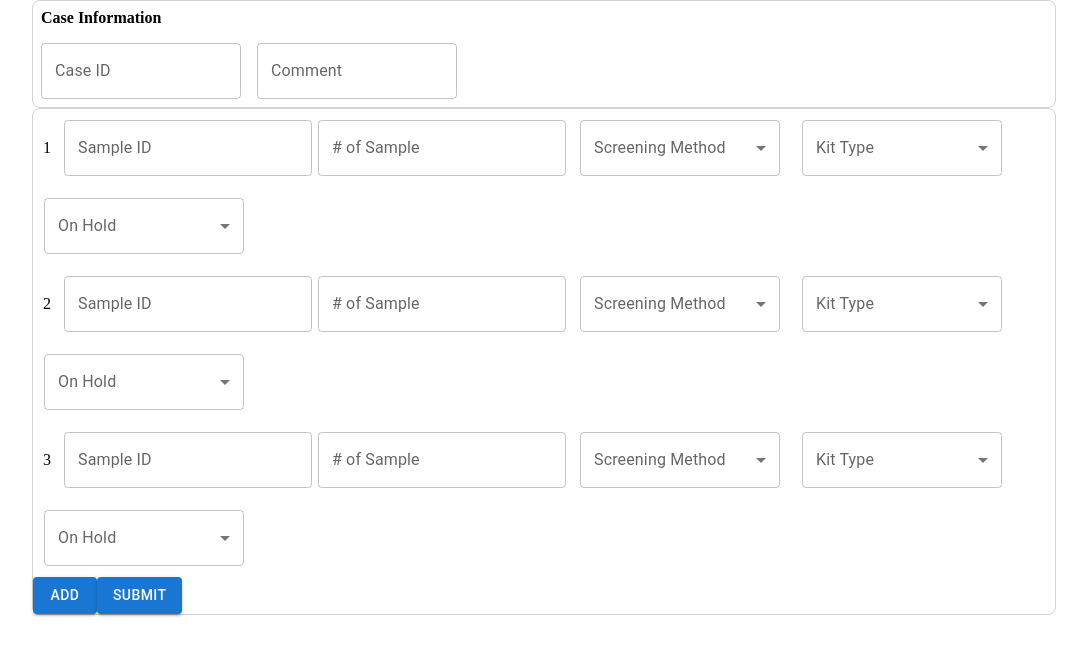
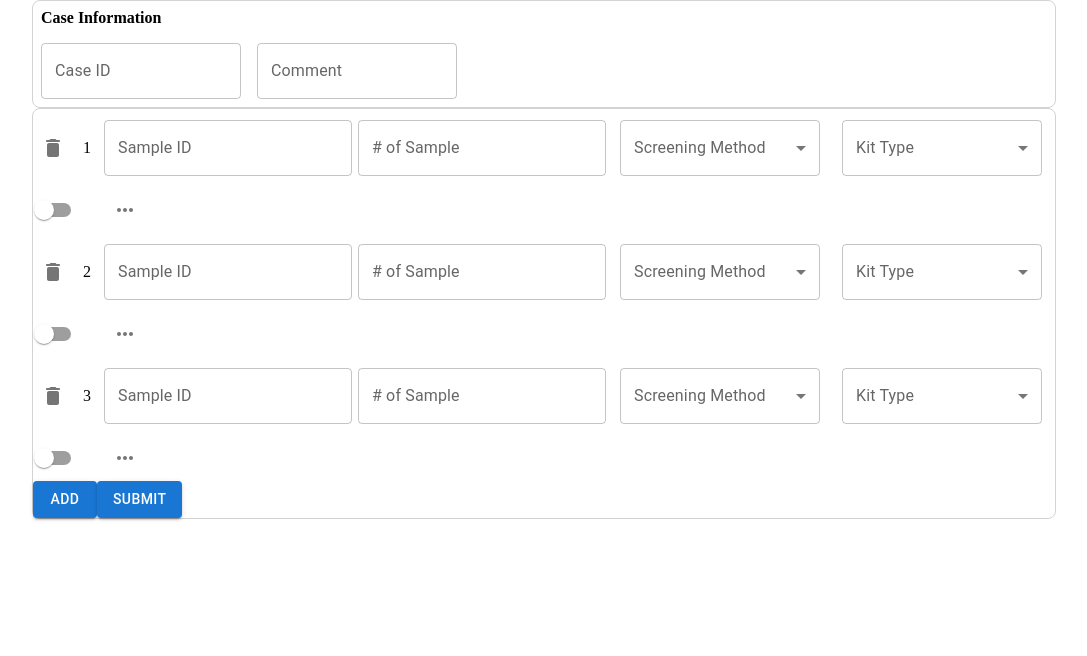
Before and after one commit to CozySchmidt/LeanForensics, a React (Create React App) app: page /case-editor in a window 1280 px wide. Shown: the top 656 px of the page, without its empty margins (96-1183 px from the left). Built offline with nearby package versions, Linux system fonts and the light colour scheme.

Commit message:
case editor basic ui completed

```diff
--- a/package.json
+++ b/package.json
@@ -6,7 +6,7 @@
   "dependencies": {
     "@emotion/react": "^11.5.0",
     "@emotion/styled": "^11.3.0",
-    "@mui/icons-material": "^5.0.4",
+    "@mui/icons-material": "^5.0.5",
     "@mui/material": "^5.0.4",
     "@mui/styles": "^5.0.1",
     "@mui/x-data-grid": "^5.0.0-beta.4",
--- a/src/screens/BatchEditorScreen.js
+++ b/src/screens/BatchEditorScreen.js
@@ -72,7 +72,9 @@ function BatchEditorScreen({ location }) {
       editMode && editBatchData ? editBatchData.extractionTypeId : ""
     );
     setComment(editMode && editBatchData ? editBatchData.comment : "");
-  }, []);
+
+    //TODO: set editMode after checking status 200 or 404
+  }, [editMode]);
 
   const onSubmitBatch = () => {
     let batchObj = {
--- a/src/screens/CaseEditorScreen.js
+++ b/src/screens/CaseEditorScreen.js
@@ -1,34 +1,42 @@
 import React from "react";
-import Grid from "@mui/material/Grid";
 import Box from "@mui/material/Box";
 import TextField from "@mui/material/TextField";
 import MenuItem from "@mui/material/MenuItem";
 import Button from "@mui/material/Button";
+import Switch from "@mui/material/Switch";
+import FormControlLabel from "@mui/material/FormControlLabel";
+import DeleteRoundedIcon from "@mui/icons-material/DeleteRounded";
+import IconButton from "@mui/material/IconButton";
+import Menu from "@mui/material/Menu";
+import MoreHorizIcon from "@mui/icons-material/MoreHoriz";
 
 import "./CaseEditorScreen.css";
 import { kitTypeData, screeningData } from "../constants/testData";
 
 const placeHolderData = [
   {
+    key: new Date().getTime() + 1,
     sampleId: "",
     numSample: "",
     screening: "",
     kitType: "",
-    onHold: "",
+    onHold: false,
   },
   {
+    key: new Date().getTime() + 2,
     sampleId: "",
     numSample: "",
     screening: "",
     kitType: "",
-    onHold: "",
+    onHold: false,
   },
   {
+    key: new Date().getTime() + 3,
     sampleId: "",
     numSample: "",
     screening: "",
     kitType: "",
-    onHold: "",
+    onHold: false,
   },
 ];
 
@@ -39,6 +47,7 @@ const CaseEditorScreen = () => {
   const [comment, setComment] = React.useState("");
 
   const onSubmitCase = () => {
+    //TODO: validation required
     let caseObj = {
       caseId: caseId,
       comment: comment,
@@ -61,7 +70,41 @@ const CaseEditorScreen = () => {
   };
 
   const checkNotEmptyObject = (obj) => {
-    return !Object.values(obj).every((x) => x === null || x === "");
+    return !Object.values(obj).every(
+      (x) => x === null || x === "" || x === false
+    );
+  };
+
+  const addSubRow = (obj) => {
+      setSampleList([
+        ...sampleList,
+        {
+          key: new Date().getTime(),
+          sampleId: obj.sampleId+"-",
+          numSample: obj.numSample,
+          screening: obj.screening,
+          kitType: obj.kitType,
+          onHold: obj.onHold,
+        },
+      ]);
+  };
+  const addNewRow = () => {
+      setSampleList([
+        ...sampleList,
+        {
+          key: new Date().getTime(),
+          sampleId: "",
+          numSample: "",
+          screening: "",
+          kitType: "",
+          onHold: false,
+        },
+      ]);
+  };
+
+  const deleteRow = (index) => {
+    const items = sampleList.filter((item, i) => index !== i);
+    setSampleList(items);
   };
 
   return (
@@ -94,23 +137,17 @@ const CaseEditorScreen = () => {
 
         <Box border="1px solid lightgrey" borderRadius="8px">
           {sampleList.map((sample, i) => {
-            return <SampleRow key={i} order={i + 1} obj={sample} />;
+            return (
+              <SampleRow
+                key={sample.key}
+                index={i}
+                obj={sample}
+                onDelete={deleteRow}
+                onAdd={addSubRow}
+              />
+            );
           })}
-          <Button
-            variant="contained"
-            onClick={() => {
-              setSampleList([
-                ...sampleList,
-                {
-                  sampleId: "",
-                  numSample: "",
-                  screening: "",
-                  kitType: "",
-                  onHold: "",
-                },
-              ]);
-            }}
-          >
+          <Button variant="contained" onClick={addNewRow}>
             Add
           </Button>
           <Button variant="contained" onClick={onSubmitCase}>
@@ -124,21 +161,39 @@ const CaseEditorScreen = () => {
 
 const SampleRow = (props) => {
   const [sampleObj, setSampleObj] = React.useState(props.obj);
-  const [sampleId, setSampleId] = React.useState("");
-  const [numSample, setNumSample] = React.useState("");
-  const [screening, setScreening] = React.useState("");
-  const [kitType, setKitType] = React.useState("");
-  const [onHold, setOnHold] = React.useState("");
+  const [sampleId, setSampleId] = React.useState(props.obj.sampleId);
+  const [numSample, setNumSample] = React.useState(props.obj.numSample);
+  const [screening, setScreening] = React.useState(props.obj.screening);
+  const [kitType, setKitType] = React.useState(props.obj.kitType);
+  const [onHold, setOnHold] = React.useState(props.obj.onHold);
+  const [anchorEl, setAnchorEl] = React.useState(null);
+  const open = Boolean(anchorEl);
+
+  const handleClick = (event) => {
+    setAnchorEl(event.currentTarget);
+  };
+  const handleClose = () => {
+    setAnchorEl(null);
+    props.onAdd(sampleObj);
+  };
+
   return (
     <div className="sample-row">
+      <IconButton
+        aria-label="delete"
+        onClick={() => props.onDelete(props.index)}
+      >
+        <DeleteRoundedIcon />
+      </IconButton>
       <div className="row-item" style={{ margin: "10px" }}>
-        {props.order}
+        {props.index + 1}
       </div>
       <div className="row-item">
         <TextField
           id="outlined"
           onChange={(e) => {
             sampleObj["sampleId"] = e.target.value;
+            setSampleObj(sampleObj);
             setSampleId(e.target.value);
           }}
           value={sampleId}
@@ -148,9 +203,10 @@ const SampleRow = (props) => {
       <div className="row-item">
         <TextField
           id="outlined"
-          type="number"
+          inputProps={{type: "number", min: 1}}
           onChange={(e) => {
             sampleObj["numSample"] = parseInt(e.target.value);
+            setSampleObj(sampleObj);
             setNumSample(e.target.value);
           }}
           value={numSample}
@@ -162,6 +218,7 @@ const SampleRow = (props) => {
           select
           onChange={(e) => {
             sampleObj["screening"] = e.target.value;
+            setSampleObj(sampleObj);
             setScreening(e.target.value);
           }}
           value={screening}
@@ -180,6 +237,7 @@ const SampleRow = (props) => {
           select
           onChange={(e) => {
             sampleObj["kitType"] = e.target.value;
+            setSampleObj(sampleObj);
             setKitType(e.target.value);
           }}
           value={kitType}
@@ -194,23 +252,43 @@ const SampleRow = (props) => {
         </TextField>
       </div>
       <div className="row-item">
-        <TextField
-          select
-          onChange={(e) => {
-            sampleObj["onHold"] = e.target.value;
-            setOnHold(e.target.value);
+        <FormControlLabel
+          control={
+            <Switch
+              checked={onHold}
+              onChange={(e) => {
+                sampleObj["onHold"] = e.target.checked;
+                setSampleObj(sampleObj);
+                setOnHold(e.target.checked);
+              }}
+              color="warning"
+            />
+          }
+          label={onHold && "On Hold"}
+        />
+      </div>
+      <div className="row-item">
+        <IconButton
+          id="more-button"
+          aria-controls="more-menu"
+          aria-haspopup="true"
+          aria-expanded={open ? "true" : undefined}
+          onClick={handleClick}
+        >
+          <MoreHorizIcon />
+        </IconButton>
+
+        <Menu
+          id="more-menu"
+          anchorEl={anchorEl}
+          open={open}
+          onClose={handleClose}
+          MenuListProps={{
+            "aria-labelledby": "more-button",
           }}
-          value={onHold}
-          label="On Hold"
-          sx={{ m: 1, width: "25ch" }}
         >
-          <MenuItem key={0} value={0}>
-            0
-          </MenuItem>
-          <MenuItem key={1} value={1}>
-            1
-          </MenuItem>
-        </TextField>
+          <MenuItem onClick={handleClose}>Create Sub-sample</MenuItem>
+        </Menu>
       </div>
     </div>
   );
--- a/src/screens/ViewHolderScreen.js
+++ b/src/screens/ViewHolderScreen.js
@@ -2,7 +2,6 @@ import React from "react";
 import Box from "@mui/material/Box";
 import Tabs from "@mui/material/Tabs";
 import Tab from "@mui/material/Tab";
-import Grid from "@mui/material/Grid";
 import Button from "@mui/material/Button";
 import { Route, Switch, useHistory, useLocation } from "react-router-dom";
 import { StatusView, CaseView, SampleView, BatchView } from "./";
```
Also changed, not shown: 1 other file (tests, documents, lock files or other folders).
